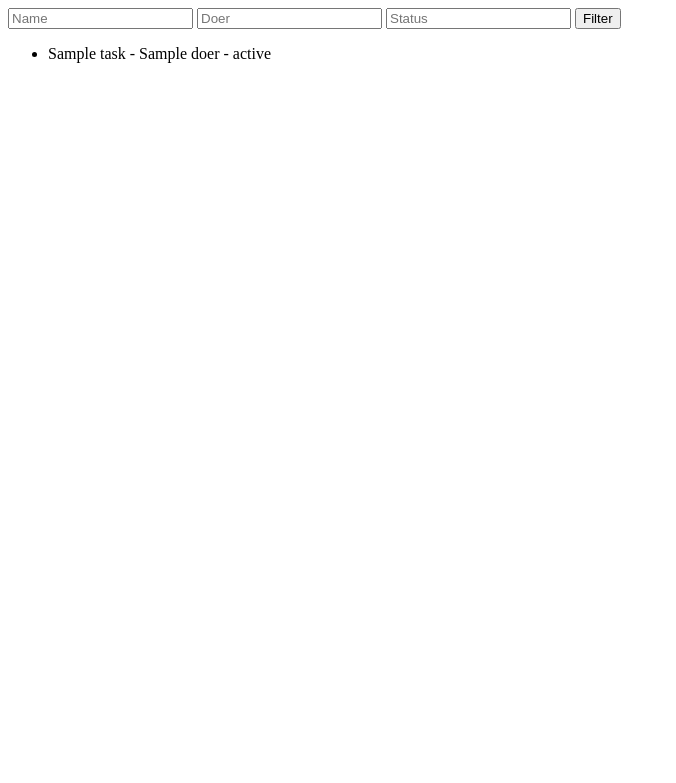
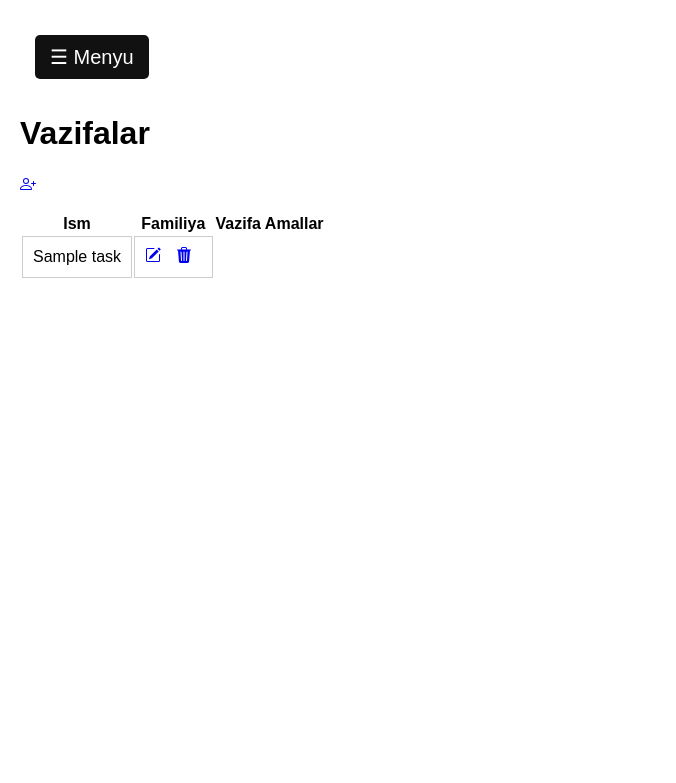
Before and after one commit to Muhammadrizochik/Office5, a Django app: template template/tasks_list.html in a window 1280 px wide. Shown: the top 783 px of the page, without its empty margins (0-676 px from the left). Run offline with Django 5.2, Linux system fonts and the light colour scheme; the template is opened without the code that fills it: most values are stand-ins (such as "Sample title", 1, 10 or a date in 2020); some libraries are stand-ins or nearby versions.

Commit message:
Vazifa qo'shdik

```diff
--- a/template/base.html
+++ b/template/base.html
@@ -80,15 +80,11 @@
   <path fill-rule="evenodd" d="M2 2.5a.5.5 0 0 0-.5.5v1a.5.5 0 0 0 .5.5h1a.5.5 0 0 0 .5-.5V3a.5.5 0 0 0-.5-.5zM3 3H2v1h1z"/>
   <path d="M5 3.5a.5.5 0 0 1 .5-.5h9a.5.5 0 0 1 0 1h-9a.5.5 0 0 1-.5-.5M5.5 7a.5.5 0 0 0 0 1h9a.5.5 0 0 0 0-1zm0 4a.5.5 0 0 0 0 1h9a.5.5 0 0 0 0-1z"/>
   <path fill-rule="evenodd" d="M1.5 7a.5.5 0 0 1 .5-.5h1a.5.5 0 0 1 .5.5v1a.5.5 0 0 1-.5.5H2a.5.5 0 0 1-.5-.5zM2 7h1v1H2zm0 3.5a.5.5 0 0 0-.5.5v1a.5.5 0 0 0 .5.5h1a.5.5 0 0 0 .5-.5v-1a.5.5 0 0 0-.5-.5zm1 .5H2v1h1z"/>
-</svg> Xizmatlar</a>
-    <a href="#"><svg xmlns="http://www.w3.org/2000/svg" width="16" height="16" fill="currentColor" class="bi bi-telephone" viewBox="0 0 16 16">
-  <path d="M3.654 1.328a.678.678 0 0 0-1.015-.063L1.605 2.3c-.483.484-.661 1.169-.45 1.77a17.6 17.6 0 0 0 4.168 6.608 17.6 17.6 0 0 0 6.608 4.168c.601.211 1.286.033 1.77-.45l1.034-1.034a.678.678 0 0 0-.063-1.015l-2.307-1.794a.68.68 0 0 0-.58-.122l-2.19.547a1.75 1.75 0 0 1-1.657-.459L5.482 8.062a1.75 1.75 0 0 1-.46-1.657l.548-2.19a.68.68 0 0 0-.122-.58zM1.884.511a1.745 1.745 0 0 1 2.612.163L6.29 2.98c.329.423.445.974.315 1.494l-.547 2.19a.68.68 0 0 0 .178.643l2.457 2.457a.68.68 0 0 0 .644.178l2.189-.547a1.75 1.75 0 0 1 1.494.315l2.306 1.794c.829.645.905 1.87.163 2.611l-1.034 1.034c-.74.74-1.846 1.065-2.877.702a18.6 18.6 0 0 1-7.01-4.42 18.6 18.6 0 0 1-4.42-7.009c-.362-1.03-.037-2.137.703-2.877z"/>
-</svg> Aloqa</a>
+</svg> Vazifalar</a>
     <a href="/create"><svg xmlns="http://www.w3.org/2000/svg" width="16" height="16" fill="currentColor" class="bi bi-box-arrow-in-right" viewBox="0 0 16 16">
   <path fill-rule="evenodd" d="M6 3.5a.5.5 0 0 1 .5-.5h8a.5.5 0 0 1 .5.5v9a.5.5 0 0 1-.5.5h-8a.5.5 0 0 1-.5-.5v-2a.5.5 0 0 0-1 0v2A1.5 1.5 0 0 0 6.5 14h8a1.5 1.5 0 0 0 1.5-1.5v-9A1.5 1.5 0 0 0 14.5 2h-8A1.5 1.5 0 0 0 5 3.5v2a.5.5 0 0 0 1 0z"/>
   <path fill-rule="evenodd" d="M11.854 8.354a.5.5 0 0 0 0-.708l-3-3a.5.5 0 1 0-.708.708L10.293 7.5H1.5a.5.5 0 0 0 0 1h8.793l-2.147 2.146a.5.5 0 0 0 .708.708z"/>
 </svg> Ro'yxatdan otish</a>
-
     <small>
       <a href="/auth/login"><svg xmlns="http://www.w3.org/2000/svg" width="16" height="16" fill="currentColor" class="bi bi-box-arrow-in-left" viewBox="0 0 16 16">
   <path fill-rule="evenodd" d="M10 3.5a.5.5 0 0 0-.5-.5h-8a.5.5 0 0 0-.5.5v9a.5.5 0 0 0 .5.5h8a.5.5 0 0 0 .5-.5v-2a.5.5 0 0 1 1 0v2A1.5 1.5 0 0 1 9.5 14h-8A1.5 1.5 0 0 1 0 12.5v-9A1.5 1.5 0 0 1 1.5 2h8A1.5 1.5 0 0 1 11 3.5v2a.5.5 0 0 1-1 0z"/>
--- a/template/tasks_list.html
+++ b/template/tasks_list.html
@@ -1,12 +1,71 @@
-<form method="get">
-    <input type="text" name="name" placeholder="Name">
-    <input type="text" name="doer" placeholder="Doer">
-    <input type="text" name="status" placeholder="Status">
-    <button type="submit">Filter</button>
-</form>
+{% extends "base.html" %}
 
-<ul>
-  {% for task in tasks %}
-    <li>{{ task.name }} - {{ task.doer }} - {{ task.status }}</li>
-  {% endfor %}
-</ul>
+{% block content %}
+
+    <style>
+        body {
+            font-family: Arial, sans-serif;
+            margin: 20px;
+        }
+        .tasks-list {
+            width: 100%;
+            border-collapse: collapse;
+        }
+        .tasks-list th, .client-list td {
+            border: 1px solid #ccc;
+            padding: 10px;
+            text-align: left;
+        }
+        .tasks-list th {
+            background-color: #f2f2f2;
+        }
+        .actions a {
+            margin-right: 10px;
+            text-decoration: none;
+        }
+        .add-tasks {
+            display: inline-block;
+            margin-bottom: 15px;
+            text-decoration: none;
+            font-size: 20px;
+        }
+    </style>
+  <h1>Vazifalar</h1>
+
+      <a href="{% url 'tasks_create' %}" class="add-tasks"><svg xmlns="http://www.w3.org/2000/svg" width="16" height="16" fill="currentColor" class="bi bi-person-plus" viewBox="0 0 16 16">
+  <path d="M6 8a3 3 0 1 0 0-6 3 3 0 0 0 0 6m2-3a2 2 0 1 1-4 0 2 2 0 0 1 4 0m4 8c0 1-1 1-1 1H1s-1 0-1-1 1-4 6-4 6 3 6 4m-1-.004c-.001-.246-.154-.986-.832-1.664C9.516 10.68 8.289 10 6 10s-3.516.68-4.168 1.332c-.678.678-.83 1.418-.832 1.664z"/>
+  <path fill-rule="evenodd" d="M13.5 5a.5.5 0 0 1 .5.5V7h1.5a.5.5 0 0 1 0 1H14v1.5a.5.5 0 0 1-1 0V8h-1.5a.5.5 0 0 1 0-1H13V5.5a.5.5 0 0 1 .5-.5"/>
+</svg></a>
+
+    <table class="client-list">
+        <thead>
+            <tr>
+                <th>Ism</th>
+                <th>Familiya</th>
+                <th>Vazifa</th>
+                <th>Amallar</th>
+            </tr>
+        </thead>
+        <tbody>
+            {% for task in tasks %}
+            <tr>
+                <td>{{ tasks.name }}</td>
+                <td class="actions">
+                    <a href="{% url 'tasks_update' tasks.id %}"><svg xmlns="http://www.w3.org/2000/svg" width="16" height="16" fill="currentColor" class="bi bi-pencil-square" viewBox="0 0 16 16">
+<path d="M15.502 1.94a.5.5 0 0 1 0 .706L14.459 3.69l-2-2L13.502.646a.5.5 0 0 1 .707 0l1.293 1.293zm-1.75 2.456-2-2L4.939 9.21a.5.5 0 0 0-.121.196l-.805 2.414a.25.25 0 0 0 .316.316l2.414-.805a.5.5 0 0 0 .196-.12l6.813-6.814z"/>
+<path fill-rule="evenodd" d="M1 13.5A1.5 1.5 0 0 0 2.5 15h11a1.5 1.5 0 0 0 1.5-1.5v-6a.5.5 0 0 0-1 0v6a.5.5 0 0 1-.5.5h-11a.5.5 0 0 1-.5-.5v-11a.5.5 0 0 1 .5-.5H9a.5.5 0 0 0 0-1H2.5A1.5 1.5 0 0 0 1 2.5z"/>
+ </svg></a>
+                    <a href="{% url 'tasks_delete' tasks.id %}"><svg xmlns="http://www.w3.org/2000/svg" width="16" height="16" fill="currentColor" class="bi bi-trash3-fill" viewBox="0 0 16 16">
+<path d="M11 1.5v1h3.5a.5.5 0 0 1 0 1h-.538l-.853 10.66A2 2 0 0 1 11.115 16h-6.23a2 2 0 0 1-1.994-1.84L2.038 3.5H1.5a.5.5 0 0 1 0-1H5v-1A1.5 1.5 0 0 1 6.5 0h3A1.5 1.5 0 0 1 11 1.5m-5 0v1h4v-1a.5.5 0 0 0-.5-.5h-3a.5.5 0 0 0-.5.5M4.5 5.029l.5 8.5a.5.5 0 1 0 .998-.06l-.5-8.5a.5.5 0 1 0-.998.06m6.53-.528a.5.5 0 0 0-.528.47l-.5 8.5a.5.5 0 0 0 .998.058l.5-8.5a.5.5 0 0 0-.47-.528M8 4.5a.5.5 0 0 0-.5.5v8.5a.5.5 0 0 0 1 0V5a.5.5 0 0 0-.5-.5"/>
+</svg></a>
+                </td>
+            </tr>
+            {% empty %}
+            <tr>
+                <td colspan="2">Vazifa mavjud emas!</td>
+            </tr>
+            {% endfor %}
+        </tbody>
+    </table>
+
+{% endblock %}
```
Also changed, not shown: main/urls/tasks_urls.py (+10 -0 lines), template/home.html (deleted, +0 -9 lines).
